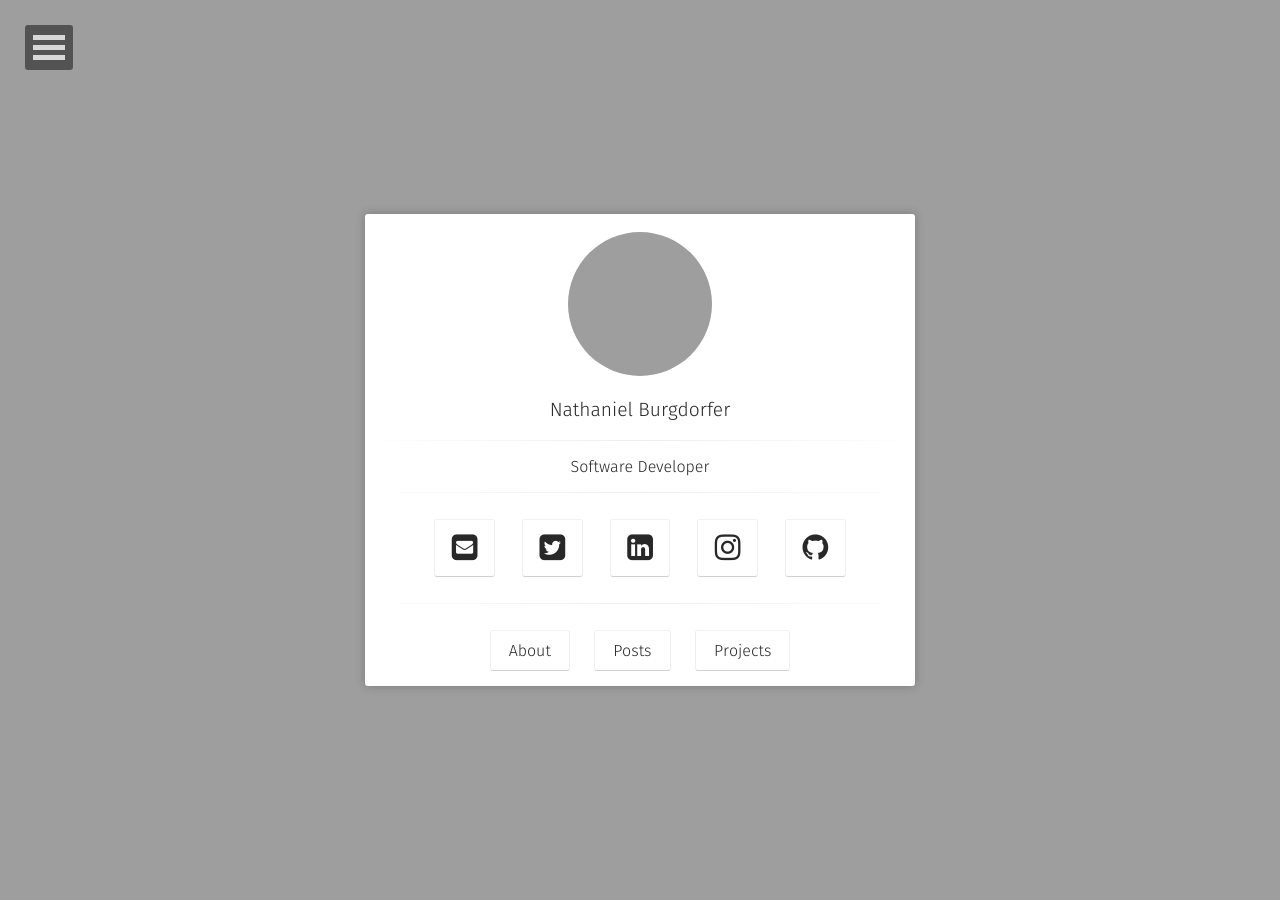
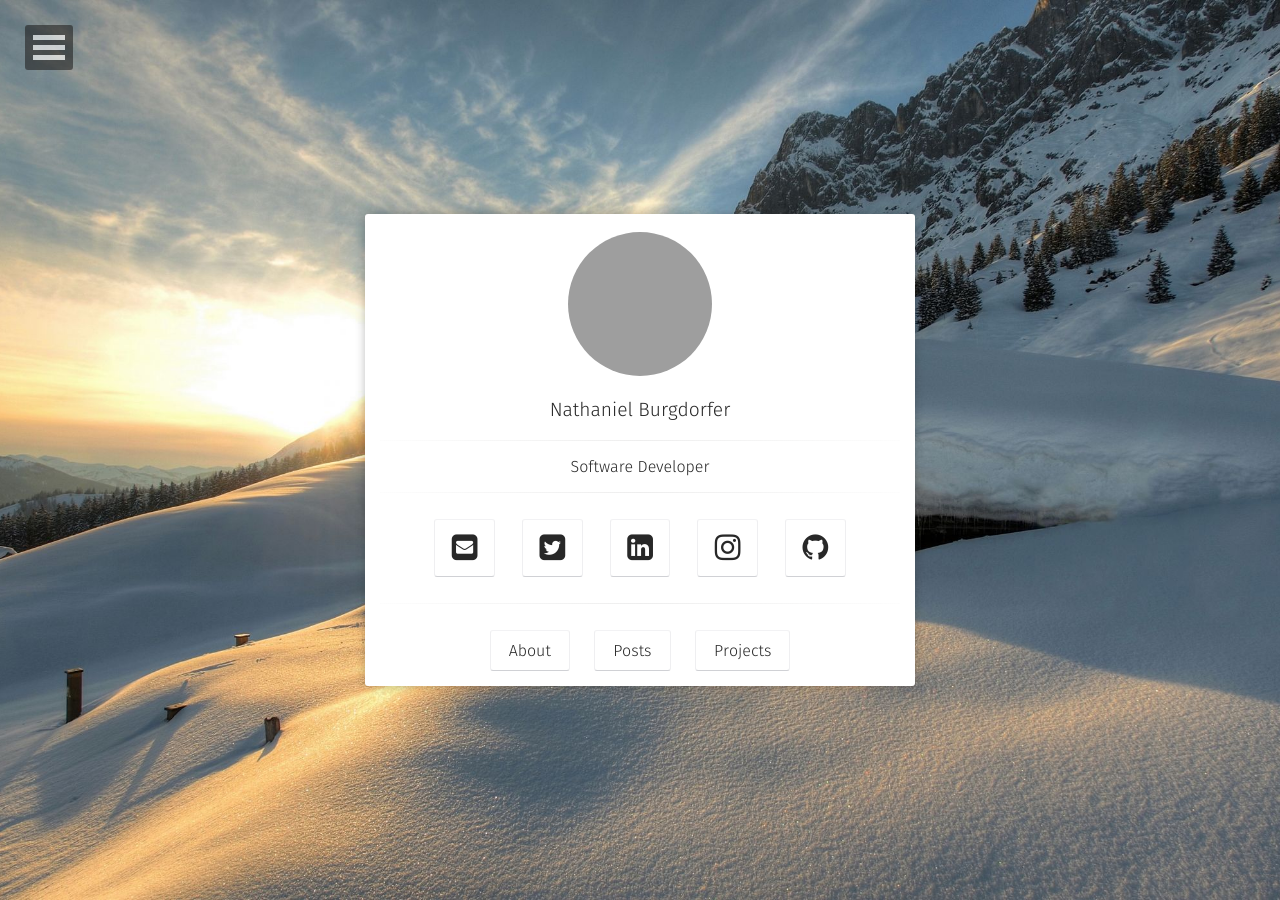
Before and after one commit to nburgdorfer/sample_website, a Jekyll site: the page built from index.html, in a window 1280 px wide. Built offline with Jekyll 4.4.1, drawn with Linux system fonts in a browser that asks for light colours; some web fonts are replaced; grey boxes are pictures that could not be loaded.

Commit message:
Changing background... again pt. 2

```diff
--- a/_config.yml
+++ b/_config.yml
@@ -5,7 +5,7 @@ description:        "Hello! Welcome to my webpage. Click below to learn more abo
 reading_time:       true
 words_per_minute:   200
 logo:               'assets/img/headshot1.png'
-background:         'assets/img/background4.jpg'
+background:         'assets/img/background2.jpg'
 tiled_bg:           false   # Set this true if you want to tile your background image, otherwise it will be covered
 locale:             en_US
 url:                https://nburgdorfer.github.io/
```
